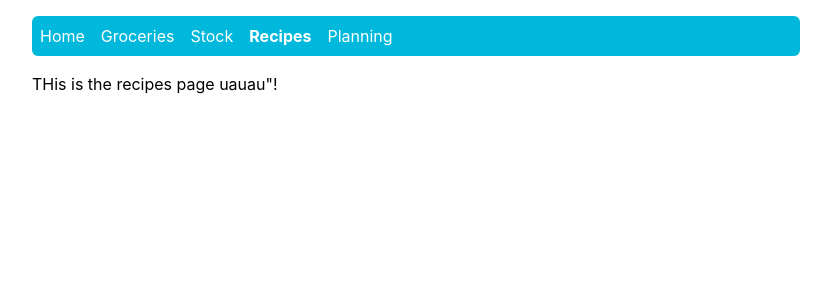
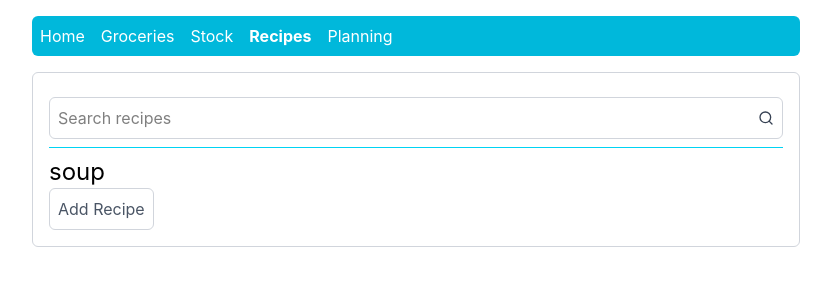
Before and after one commit to carline-sh/organizer, a React (Vite) app in the folder web/: page /recipes in a window 1280 px wide. Shown: the top 300 px of the page, without its empty margins (224-1055 px from the left). Built offline with nearby package versions, Linux system fonts and the light colour scheme.

Commit message:
setup recipes ui

```diff
--- a/web/src/routes/recipes.tsx
+++ b/web/src/routes/recipes.tsx
@@ -1,9 +1,24 @@
 import { createFileRoute } from "@tanstack/react-router";
+import { LuSearch } from "react-icons/lu";
 
 export const Route = createFileRoute("/recipes")({
   component: RouteComponent,
 });
 
 function RouteComponent() {
-  return <div>THis is the recipes page uauau"!</div>;
+  return (
+    <div className="border border-gray-300 rounded-md py-4 px-4">
+      <div className="border border-gray-300 rounded-md mt-2 flex items-center gap-2">
+        <input type="text" placeholder="Search recipes" className=" rounded-md p-2 w-full" />
+        <div className="p-2">
+          <LuSearch className="text-gray-700" />
+        </div>
+      </div>
+      <hr className="my-2 border-cyan-400" />
+      <h1 className="text-2xl color-gray-700">soup</h1>
+      <button className="rounded-md p-2 border border-gray-300 text-gray-600 cursor-pointer hover:bg-gray-100 active:translate-y-0.5">
+        Add Recipe
+      </button>
+    </div>
+  );
 }
```
